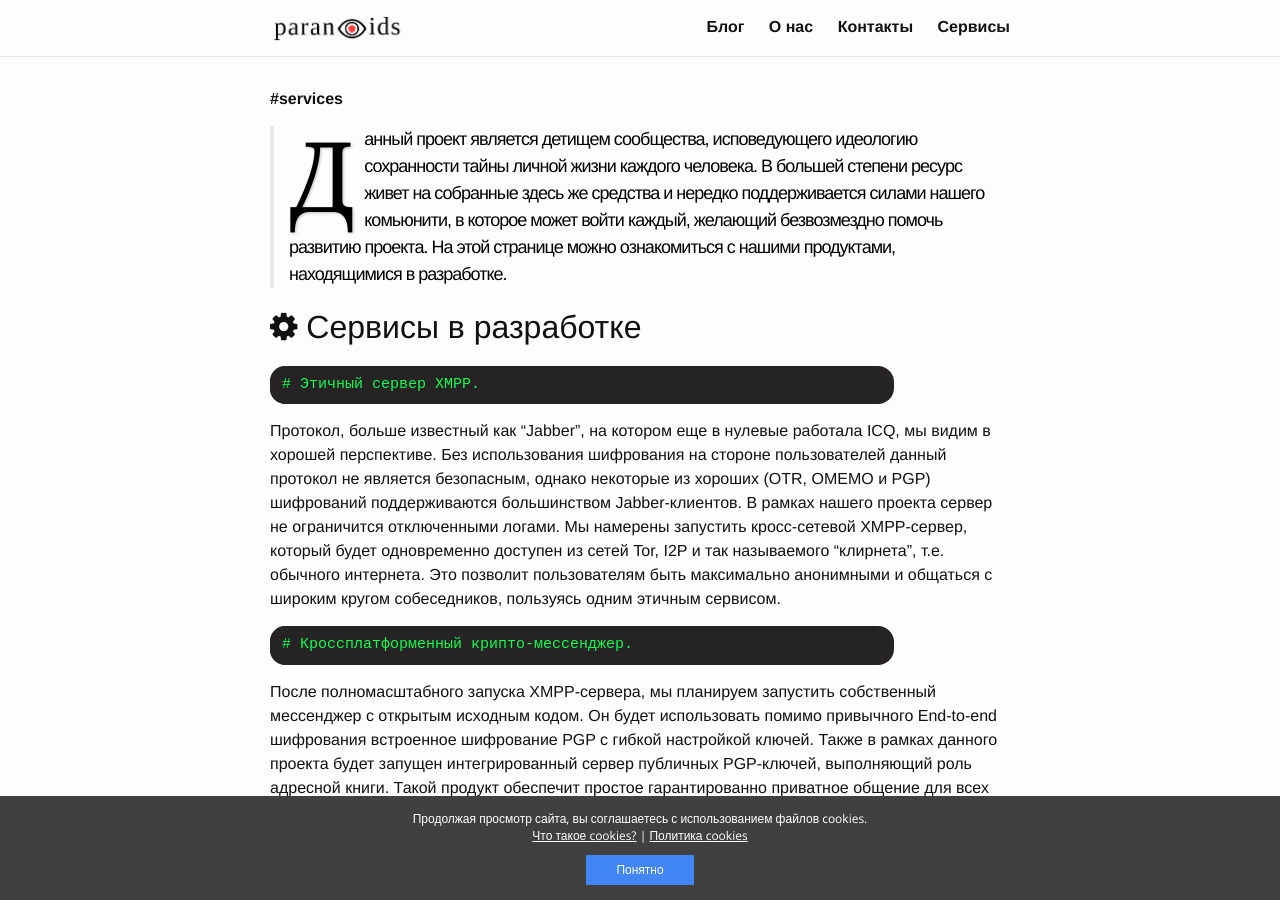
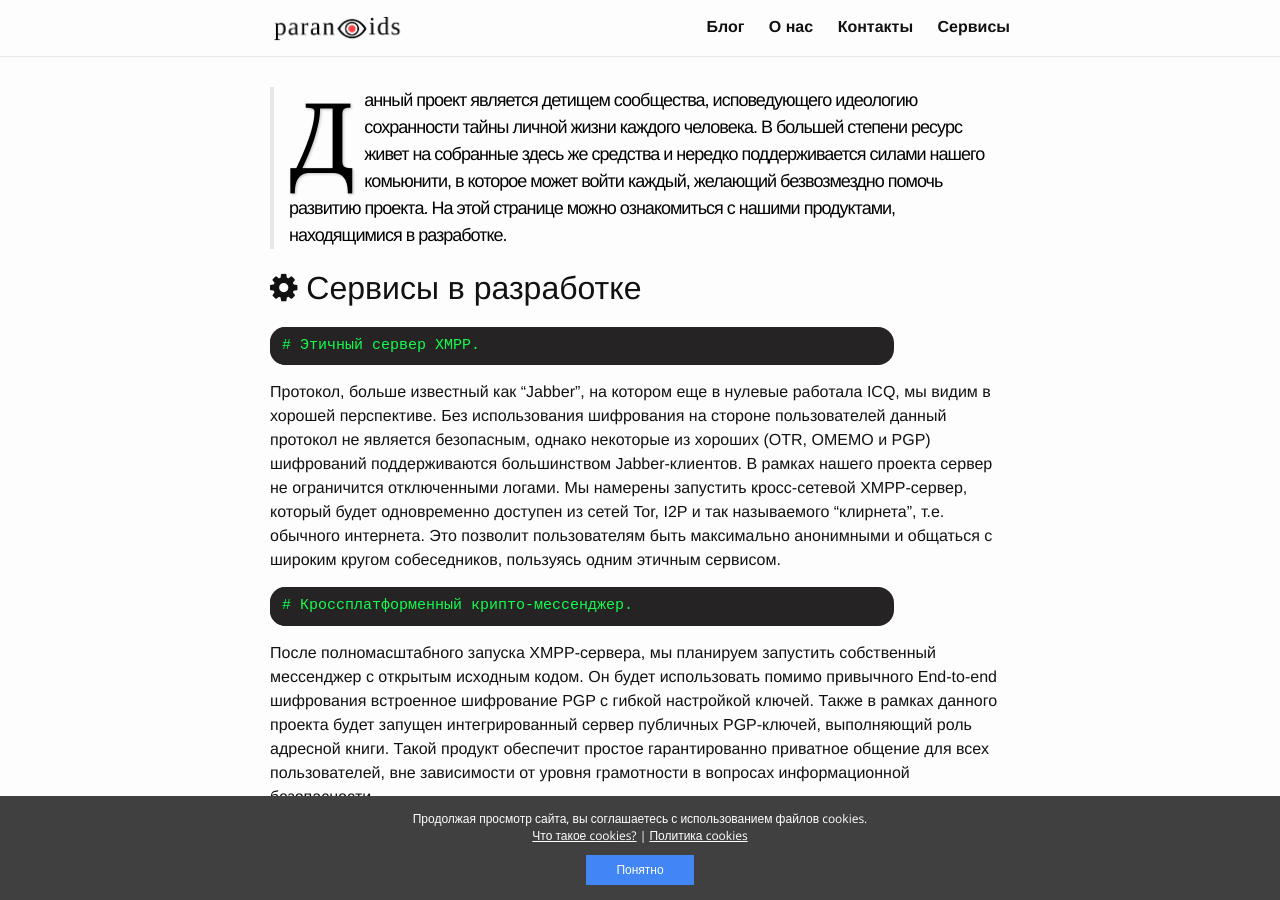
Before and after one commit to 2b7E1n6D0e5R7/2b7E1n6D0e5R7.github.io, a Jekyll site: the page built from _pages/services.md, in a window 1280 px wide and 900 px high. Built offline with Jekyll 4.4.1, drawn with Linux system fonts in a browser that asks for light colours.

Commit message:
Update services.md

```diff
--- a/_pages/services.md
+++ b/_pages/services.md
@@ -3,7 +3,6 @@ layout: default
 title: Сервисы
 permalink: /services/
 ---
-<b>#services</b>
 > <b class="bukvica">Д</b>анный проект является детищем сообщества, исповедующего идеологию сохранности тайны личной жизни каждого человека. В большей степени ресурс живет на собранные здесь же средства и нередко поддерживается силами нашего комьюнити, в которое может войти каждый, желающий безвозмездно помочь развитию проекта. На этой странице можно ознакомиться с нашими продуктами, находящимися в разработке.
 
 <h1 id="сервисы-в-разработке"><i class="fa fa-cog" aria-hidden="true"></i> Сервисы в разработке</h1>
```
